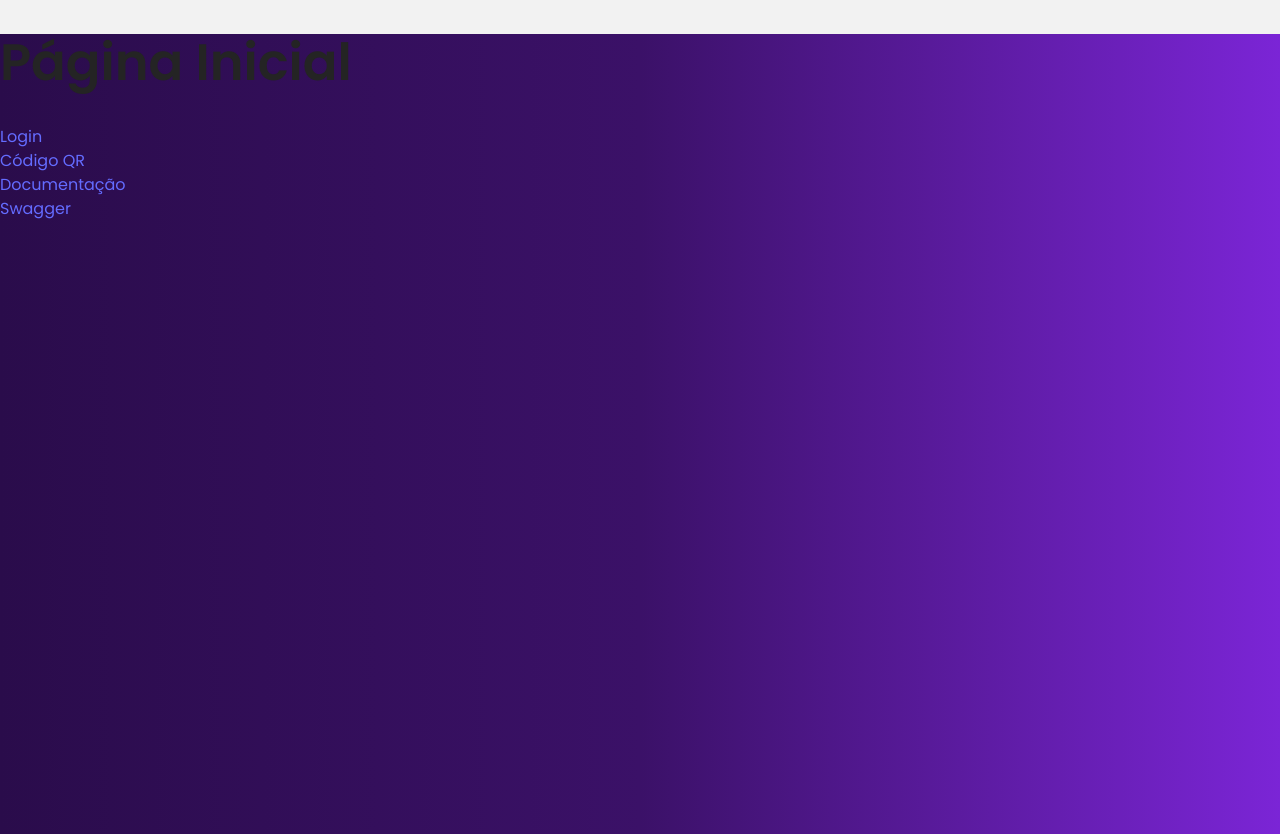
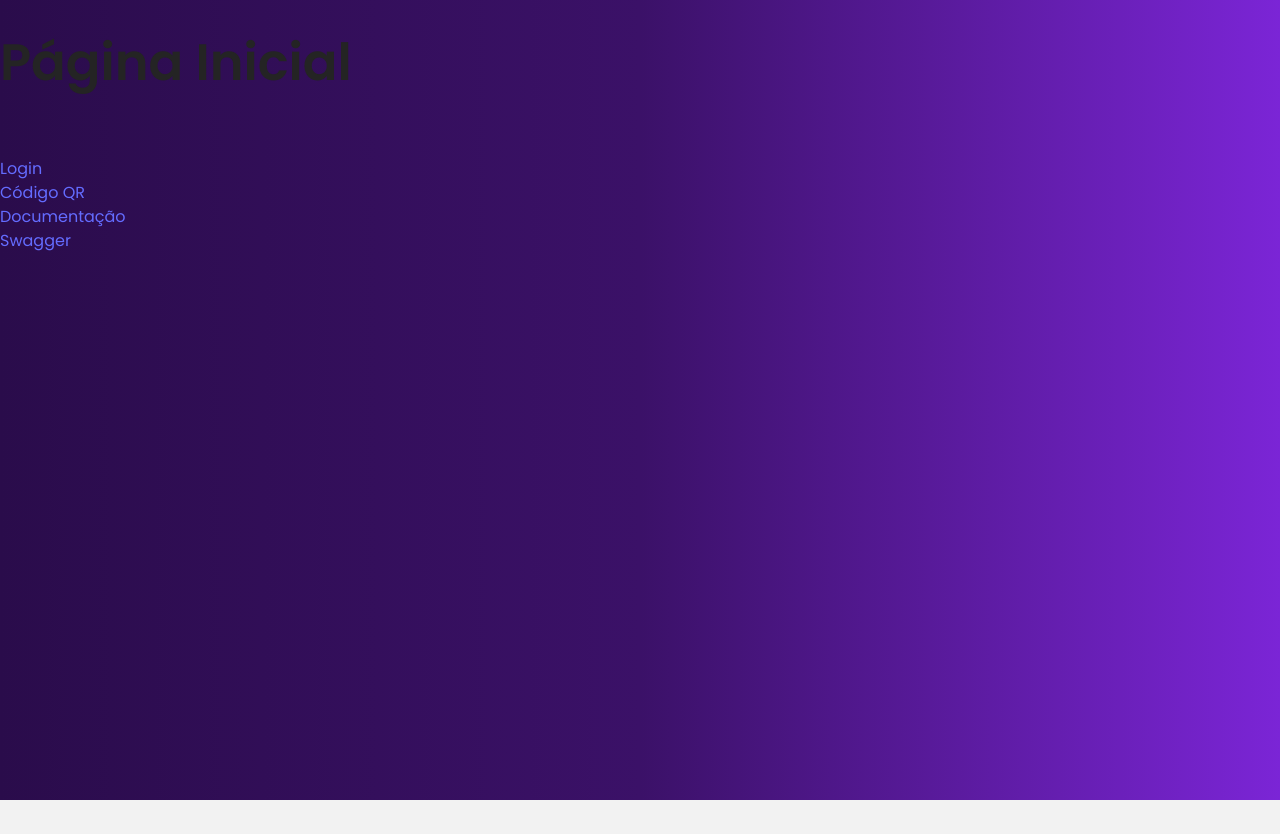
Before and after one commit to Gustavo-UNIJORGE/NITELog-Web, a React (Vite) app: page / in a window 1280 px wide. After the commit the page ends 800 px from the top, so only its background shows below. Built offline with nearby package versions, Linux system fonts and the light colour scheme; no server answers.

Commit message:
bugfix: corrigido estrutura da homepage

```diff
--- a/src/assets/styles/index.css
+++ b/src/assets/styles/index.css
@@ -82,10 +82,15 @@ main {
   color: black;
 }
 
-.flex-col {
+.flex-col, .side-nav {
   display: flex;
   flex-direction: column;
   place-items: center;
+  gap: 2em;
+}
+
+.side-nav {
+  align-items: start;
 }
 
 .alert {
--- a/src/main.tsx
+++ b/src/main.tsx
@@ -22,9 +22,9 @@ ReactDOM.createRoot(root!).render(
       <Route index element={<Home />} />
       <Route>
         <Route element={<AuthLayout />}>
-          <Route path={routes.LOGIN} element={<Login />} />
-          <Route path='register' element={<Register />} />
-          <Route path='resetPassword' element={<ResetPassword />} />
+          <Route path={routes.AUTH.LOGIN} element={<Login />} />
+          <Route path={routes.AUTH.REGISTER} element={<Register />} />
+          <Route path={routes.AUTH.PASSWORD} element={<ResetPassword />} />
         </Route>
         <Route element={<QRCodeLayout />} path={routes.QRCODE}>
           <Route index element={<QRCodeRead />} />
--- a/src/modules/auth/AuthLayout.tsx
+++ b/src/modules/auth/AuthLayout.tsx
@@ -4,7 +4,6 @@ import './styles/AuthStyles.css'
 
 const AuthLayout = ({ children }: PropsWithChildren) => {
     return(
-        <>
         <main>
             <div className="tituloForms">
                 <div className="acessarPortal">Acessar o Portal</div>
@@ -12,7 +11,6 @@ const AuthLayout = ({ children }: PropsWithChildren) => {
             </div>
             {children || <Outlet />}
         </main>
-        </>
     )
 }
 
--- a/src/modules/auth/ResetPassword.tsx
+++ b/src/modules/auth/ResetPassword.tsx
@@ -39,7 +39,6 @@ const handleChange = (e: React.ChangeEvent<HTMLInputElement>, fieldName: keyof t
         if (!validationEnabled) setValidationEnabled(true);
     }
 
-
     const handleFormSubmit = (e: React.FormEvent) => {
         e.preventDefault();
         if (isValid) {
@@ -48,8 +47,6 @@ const handleChange = (e: React.ChangeEvent<HTMLInputElement>, fieldName: keyof t
     }
     return (
         <form className="forms" onSubmit={handleFormSubmit}>
-
-
             <div>
                 <label>
                     Email
--- a/src/modules/qr-code/QRCodeCreate.tsx
+++ b/src/modules/qr-code/QRCodeCreate.tsx
@@ -5,8 +5,10 @@ const QRCodeCreate = () => {
     const [token, setToken] = useState<number>()
 
     const handleClick = () => {
-        const n = Math.random() * 8
-        setToken(n);
+        if (token) {
+            const n = Math.random() * 8
+            setToken(n);
+        }
     }
 
     useEffect(() => {
@@ -14,14 +16,12 @@ const QRCodeCreate = () => {
     }, [])
 
     return(
-        <div>
-            <div>
-                <button
-                    onClick={handleClick}>
-                    Gerar Token
-                </button>
-            </div>
+        <div className='flex-col'>
             <QRCode value={token?.toString() || ''}/>
+            <button
+                onClick={handleClick}>
+                Gerar Token
+            </button>
             <span>Escaneie o QR Code acima para marcar presença </span>
         </div>
     )
--- a/src/pages/Home.tsx
+++ b/src/pages/Home.tsx
@@ -3,18 +3,17 @@ import routes from "@routes";
 
 const Home = () => {
     return(
-        <>
+        <div className="home side-nav">
             <h1>Página Inicial</h1>
             <div className="nav">
-                <Link to={routes.LOGIN}>Login</Link>
+                <Link to={routes.AUTH.LOGIN}>Login</Link>
                 <Link to={routes.QRCODE}>Código QR</Link>
                 <Link to={routes.DOCS}>Documentação</Link>
+                <Link to='https://nitelogdev.discloud.app/apidoc/index.html'>
+                    Swagger
+                </Link>
             </div>
-
-            <footer>
-                <a href='https://nitelogdev.discloud.app/apidoc/index.html'>Swagger</a>
-            </footer>
-        </>
+        </div>
     )
 }
 
--- a/src/routes.ts
+++ b/src/routes.ts
@@ -1,8 +1,12 @@
 const routes = {
-  LOGIN: 'login',
+  AUTH: {
+    LOGIN: 'login',
+    REGISTER: 'register',
+    PASSWORD: 'resetPassword'
+  },
   QRCODE: 'qr-code',
   DOCS: 'docs',
-  QRCODE_GEN: 'admin/qr-code',
+  QRCODE_GEN: 'generate',
 }
 
 export default routes;
```
Lines whose indentation alone changed are shown as unchanged.
